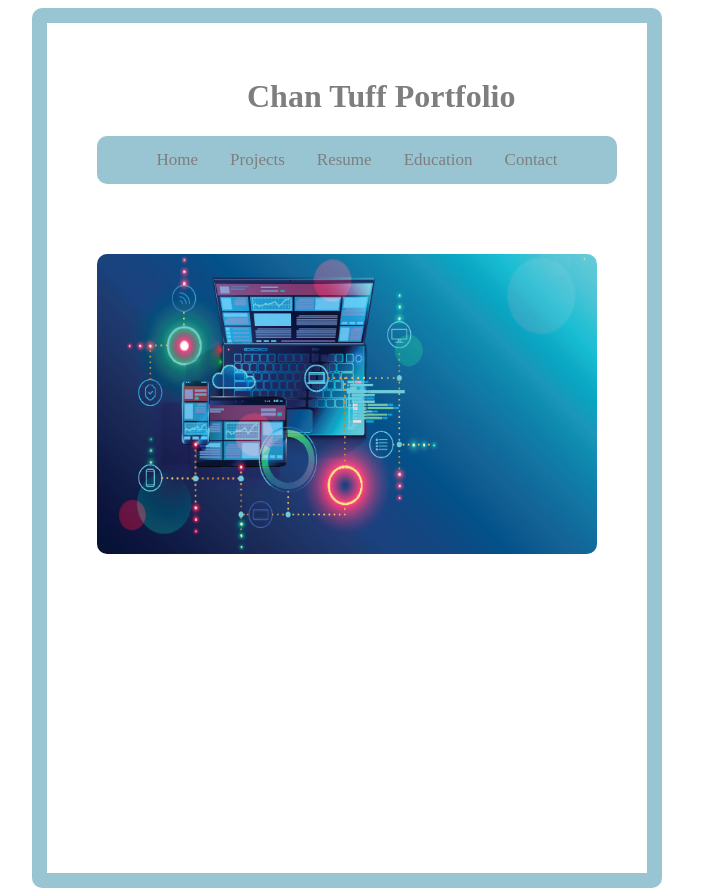
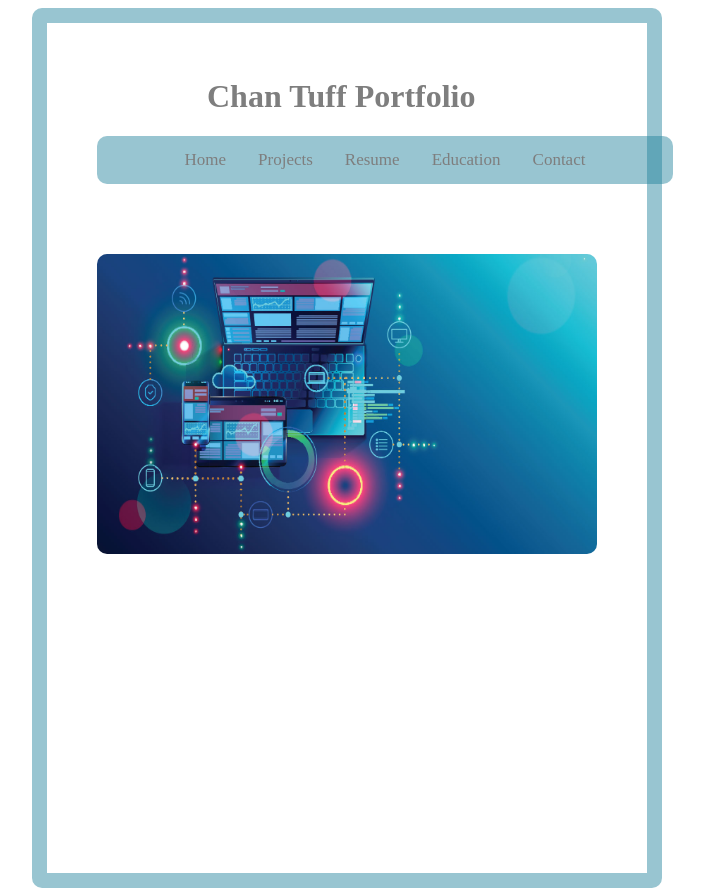
Before and after one commit to chantuff/Personal_Portfolio_Website, a React (Vite) app in the folder Portfolio_Website/: page / in a window 1280 px wide. Shown: the whole page, without its empty margins (526-1230 px from the left). Built offline with nearby package versions, Linux system fonts and the light colour scheme.

Commit message:
changed nav bar width

```diff
--- a/Portfolio_Website/src/App.css
+++ b/Portfolio_Website/src/App.css
@@ -10,13 +10,13 @@
 
 .header {
   color: #7e7e7e;
-  margin-left: 150px;
+  margin-left: 110px;
   margin-top: 5px;
 }
 .nav {
   top: 0;
   display: flex;
-  width: 65vh;
+  width: 72vh;
   justify-content: center;
 
   background-color: #1f829b75;
```
